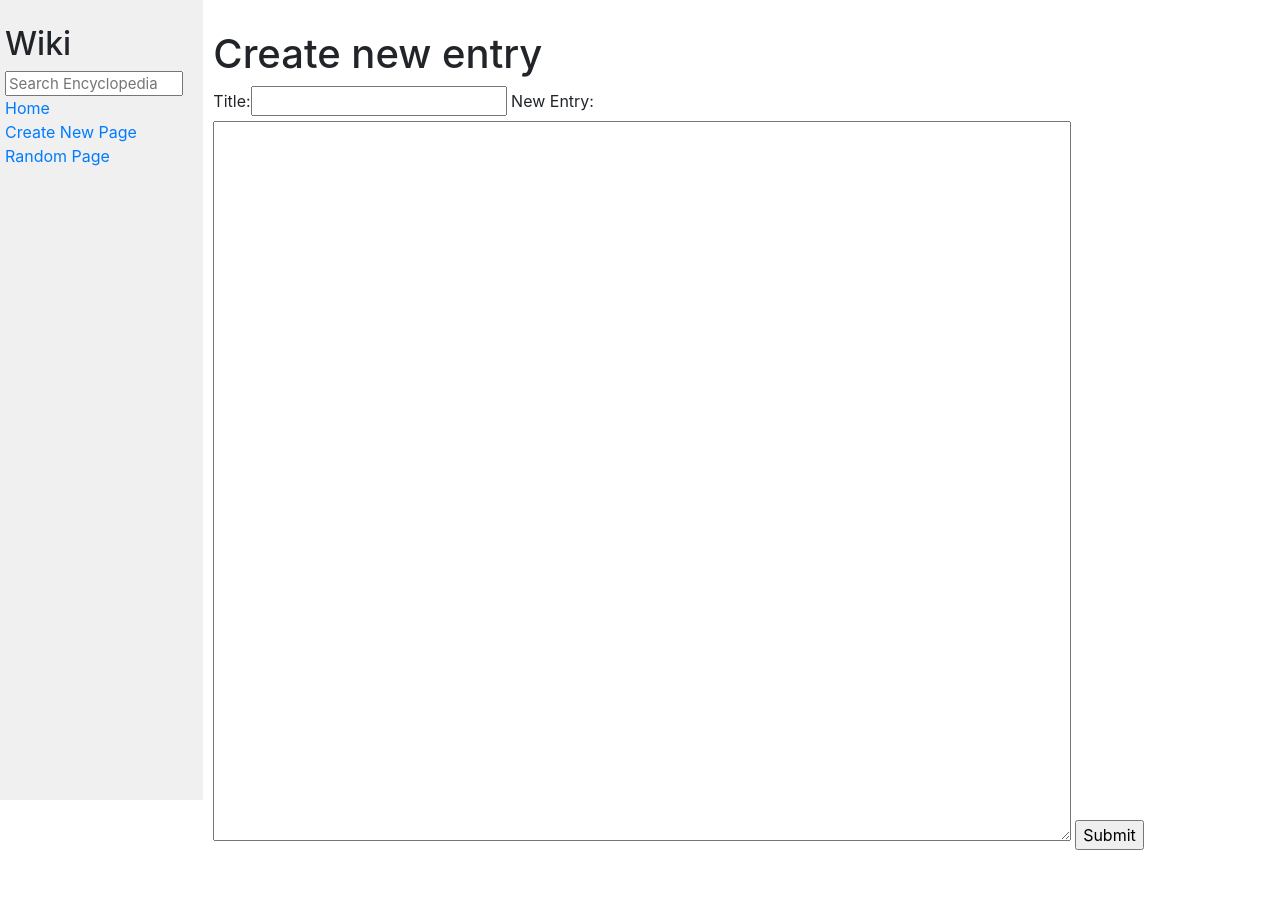
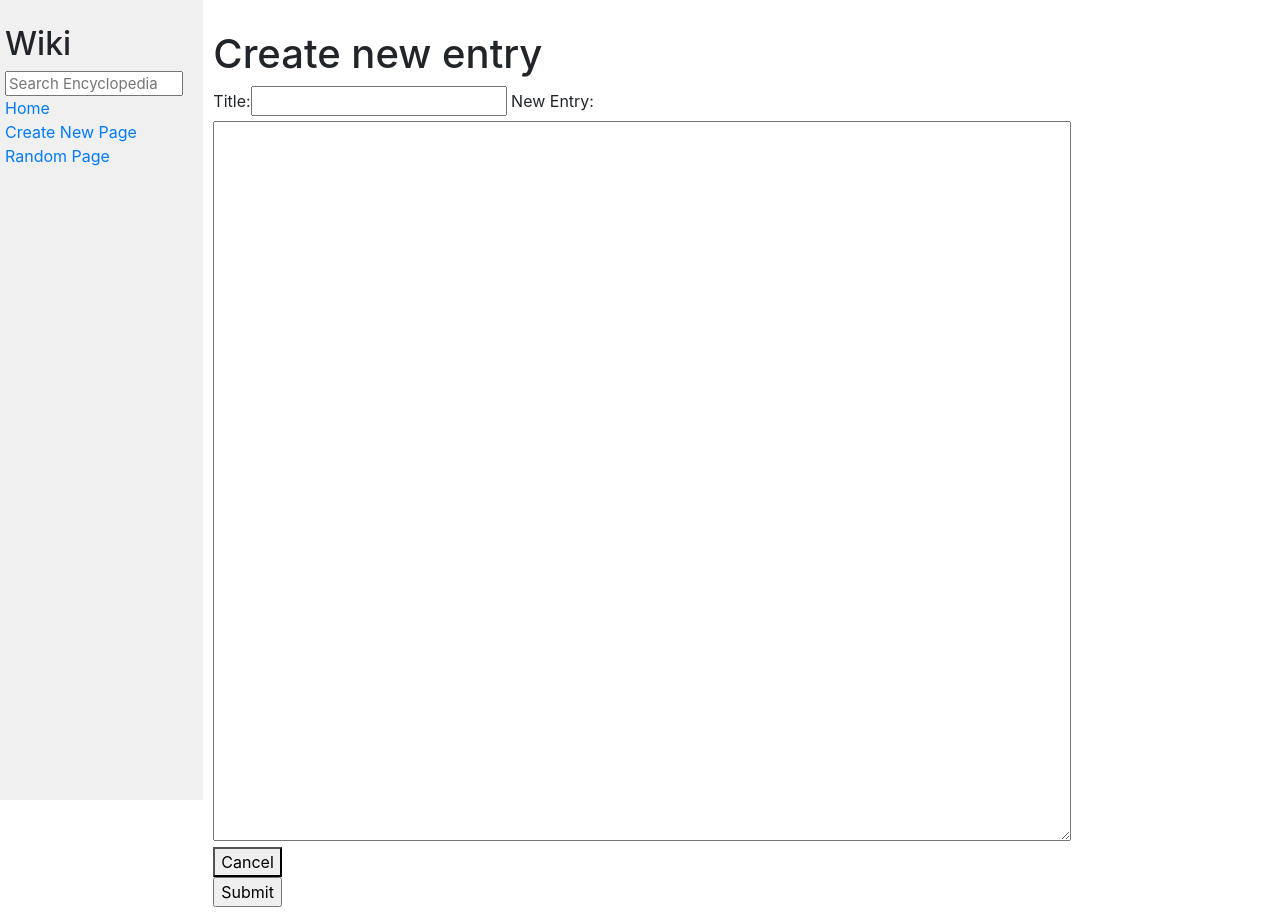
Before and after one commit to martincxx/wiki, a Django app: page /new in a window 1280 px wide. Before the commit the page ends 850 px from the top, so only its background shows below. Run offline with Django 3.2, Linux system fonts and the light colour scheme; some libraries are stand-ins or nearby versions.

Commit message:
Add cancel buttons

```diff
--- a/encyclopedia/templates/encyclopedia/new_page.html
+++ b/encyclopedia/templates/encyclopedia/new_page.html
@@ -7,7 +7,12 @@
     <form action="{% url 'new' %}" method="POST">
         {% csrf_token %}
         {{ form }}
-        <input type="submit">
+        <div class="actions">
+            <a href="{% url 'index' %}"><button type="button">Cancel</button></a>
+        </div>
+        <div class="actions">
+            <input type="submit">
+        </div>
     </form>
     {% if messages %}
     <ul class="messages">
```
Also changed, not shown: encyclopedia/templates/encyclopedia/edit_page.html (+6 -1 lines).
